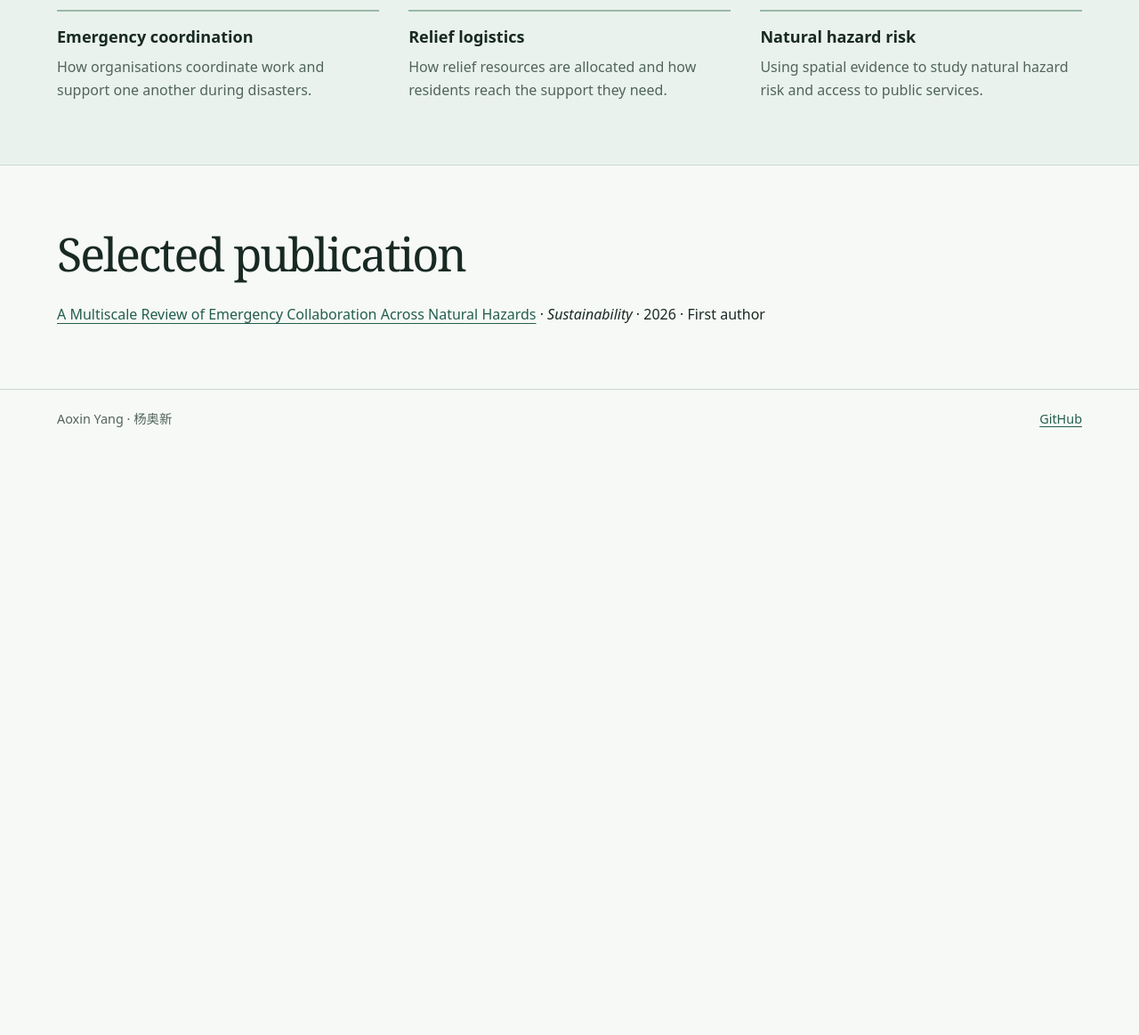
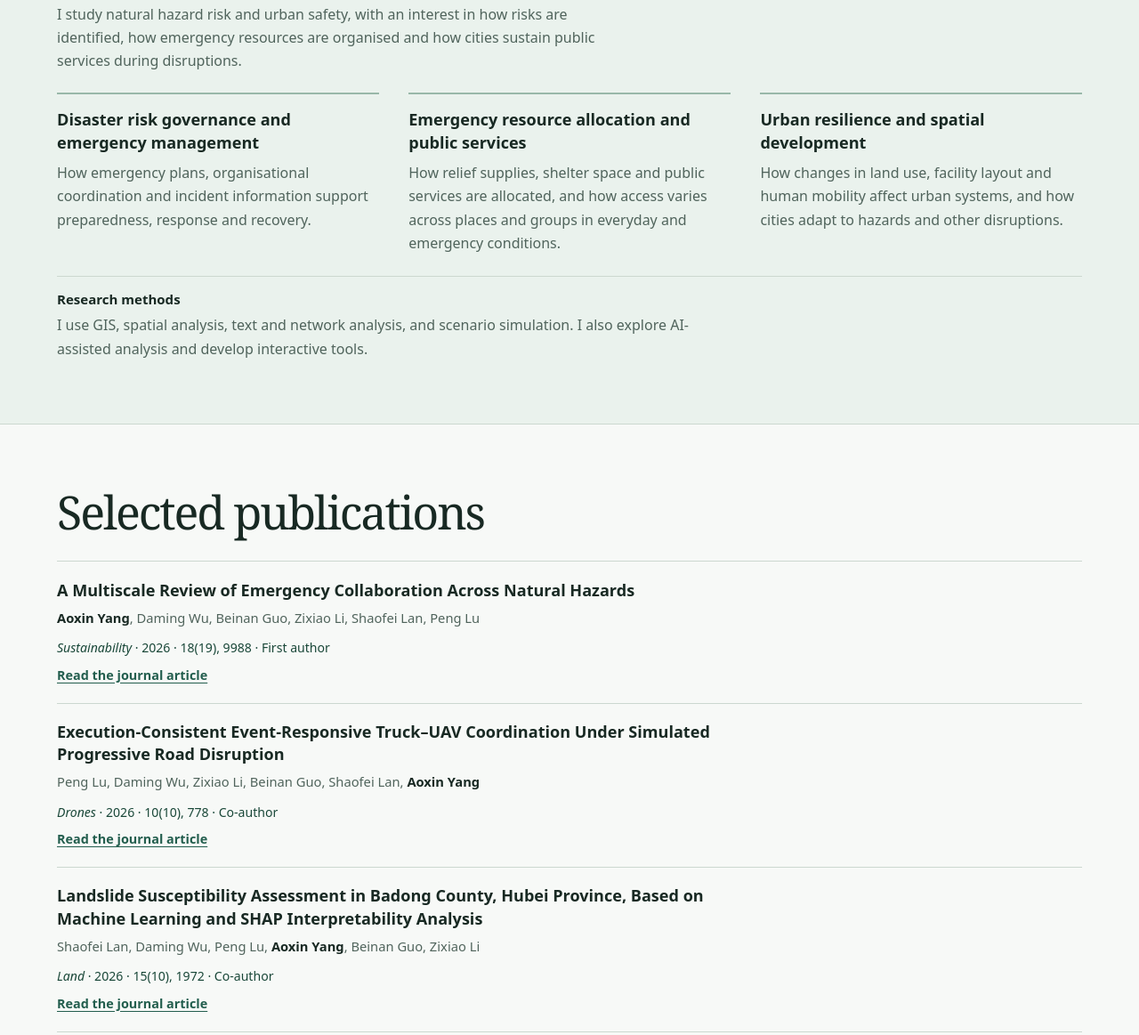
Before and after one commit to YangAoxin/yangaoxin.github.io, a plain HTML site: page index.html in a window 1280 px wide. Shown: the part 1421-2584 px from the top of the page at 89% size. Before the commit the page ends 1926 px from the top, so only its background shows below. Drawn offline with Linux system fonts and the light colour scheme.

Commit message:
Update research interests and selected publications

```diff
--- a/index.html
+++ b/index.html
@@ -59,11 +59,17 @@
     .section h2 { margin-bottom: 1.7rem; }
     .topics { display: grid; grid-template-columns: repeat(3, minmax(0, 1fr)); gap: 1.4rem 2.1rem; }
     .topics article { border-top: 2px solid #99b8a9; padding-top: 1rem; }
+    .research-intro { margin: -.5rem 0 1.4rem; max-width: 70ch; color: var(--muted); }
+    .research-methods { border-top: 1px solid var(--line); margin-top: 1.5rem; padding-top: .9rem; }
+    .research-methods h3 { font-size: .94rem; margin-bottom: .35rem; }
+    .research-methods p { color: var(--muted); max-width: 79ch; }
     .topics p, .project p, .paper details p { color: var(--muted); margin-top: .5rem; }
     .paper { padding: 1.2rem 0; border-bottom: 1px solid var(--line); }
     .paper:first-of-type { border-top: 1px solid var(--line); }
     .paper h3 { margin-bottom: .36rem; max-width: 74ch; }
     .paper-meta { color: var(--green-dark); font-size: .88rem; }
+    .paper .paper-actions { margin-top: .45rem; }
+    .paper-title, .authors { overflow-wrap: anywhere; }
     .authors { color: var(--muted); font-size: .92rem; margin-block: .15rem .65rem; }
     .authors strong { color: var(--ink); }
     .paper-actions { display: flex; gap: 1rem; align-items: baseline; font-size: .9rem; }
@@ -104,7 +110,8 @@
       <nav aria-label="Primary navigation">
         <a href="#about" data-zh="简介">About</a>
         <a href="#projects" data-zh="作品">Projects</a>
-        <a href="#research" data-zh="研究兴趣">Research</a>
+        <a href="#research" data-zh="研究方向">Research</a>
+        <a href="#publications" data-zh="发表">Publications</a>
       </nav>
       <button class="language" type="button" lang="zh-CN" hidden>中文</button>
     </div>
@@ -123,7 +130,7 @@
       </div>
       <figure class="terrain">
         <img src="terrain.jpg" alt="" width="1200" height="800">
-        <figcaption data-zh="山地河谷 · AI 生成的配图">Mountain river valley · AI-generated illustration</figcaption>
+        <figcaption data-zh="山地河谷示意">Mountain river valley illustration</figcaption>
       </figure>
     </section>
 
@@ -165,26 +172,48 @@
     <div class="band">
       <section class="section wrap" id="research" aria-labelledby="research-title">
         <h2 id="research-title" data-zh="研究方向">Research interests</h2>
+        <p class="research-intro" data-zh="我关注自然灾害防治与城市安全，尤其是风险如何被识别、应急资源怎样组织，以及城市如何在受扰动时维持公共服务。">I study natural hazard risk and urban safety, with an interest in how risks are identified, how emergency resources are organised and how cities sustain public services during disruptions.</p>
         <div class="topics">
           <article>
-            <h3 data-zh="灾害应急协同">Emergency coordination</h3>
-            <p data-zh="不同地区和组织怎样协同开展灾害应对。">How organisations coordinate work and support one another during disasters.</p>
+            <h3 data-zh="灾害风险治理与应急管理">Disaster risk governance and emergency management</h3>
+            <p data-zh="关注灾前准备、灾时响应与灾后恢复中，应急预案、组织协作和灾情信息如何衔接。">How emergency plans, organisational coordination and incident information support preparedness, response and recovery.</p>
           </article>
           <article>
-            <h3 data-zh="救灾物资与配送">Relief logistics</h3>
-            <p data-zh="救灾资源怎样配置，居民如何获得需要的支持。">How relief resources are allocated and how residents reach the support they need.</p>
+            <h3 data-zh="应急资源配置与公共服务">Emergency resource allocation and public services</h3>
+            <p data-zh="关注应急物资、避难空间和公共服务的配置，以及不同地区与人群在平时和灾时获得支持的机会。">How relief supplies, shelter space and public services are allocated, and how access varies across places and groups in everyday and emergency conditions.</p>
           </article>
           <article>
-            <h3 data-zh="自然灾害风险">Natural hazard risk</h3>
-            <p data-zh="用空间资料理解自然灾害风险与公共服务。">Using spatial evidence to study natural hazard risk and access to public services.</p>
+            <h3 data-zh="城市韧性与空间发展">Urban resilience and spatial development</h3>
+            <p data-zh="关注土地利用、设施布局和人群流动的变化怎样影响城市运行，以及城市如何适应自然灾害等扰动。">How changes in land use, facility layout and human mobility affect urban systems, and how cities adapt to hazards and other disruptions.</p>
           </article>
+        </div>
+        <div class="research-methods">
+          <h3 data-zh="研究方法">Research methods</h3>
+          <p data-zh="使用地理信息系统（GIS）、空间分析、文本与网络分析和情景模拟，也在探索人工智能辅助分析与交互工具开发。">I use GIS, spatial analysis, text and network analysis, and scenario simulation. I also explore AI-assisted analysis and develop interactive tools.</p>
         </div>
       </section>
     </div>
 
     <section class="section wrap" id="publications" aria-labelledby="publications-title">
-      <h2 id="publications-title" data-zh="代表性发表">Selected publication</h2>
-      <p><a href="https://doi.org/10.3390/su18199988">A Multiscale Review of Emergency Collaboration Across Natural Hazards</a> · <i>Sustainability</i> · 2026 · <span data-zh="第一作者">First author</span></p>
+      <h2 id="publications-title" data-zh="代表性发表">Selected publications</h2>
+      <article class="paper">
+        <h3 class="paper-title" lang="en">A Multiscale Review of Emergency Collaboration Across Natural Hazards</h3>
+        <p class="authors" lang="en"><strong>Aoxin Yang</strong>, Daming Wu, Beinan Guo, Zixiao Li, Shaofei Lan, Peng Lu</p>
+        <p class="paper-meta"><i>Sustainability</i> · 2026 · 18(19), 9988 · <span data-zh="第一作者">First author</span></p>
+        <div class="paper-actions"><a href="https://doi.org/10.3390/su18199988" data-zh="阅读期刊全文">Read the journal article</a></div>
+      </article>
+      <article class="paper">
+        <h3 class="paper-title" lang="en">Execution-Consistent Event-Responsive Truck–UAV Coordination Under Simulated Progressive Road Disruption</h3>
+        <p class="authors" lang="en">Peng Lu, Daming Wu, Zixiao Li, Beinan Guo, Shaofei Lan, <strong>Aoxin Yang</strong></p>
+        <p class="paper-meta"><i>Drones</i> · 2026 · 10(10), 778 · <span data-zh="合著">Co-author</span></p>
+        <div class="paper-actions"><a href="https://doi.org/10.3390/drones10100778" data-zh="阅读期刊全文">Read the journal article</a></div>
+      </article>
+      <article class="paper">
+        <h3 class="paper-title" lang="en">Landslide Susceptibility Assessment in Badong County, Hubei Province, Based on Machine Learning and SHAP Interpretability Analysis</h3>
+        <p class="authors" lang="en">Shaofei Lan, Daming Wu, Peng Lu, <strong>Aoxin Yang</strong>, Beinan Guo, Zixiao Li</p>
+        <p class="paper-meta"><i>Land</i> · 2026 · 15(10), 1972 · <span data-zh="合著">Co-author</span></p>
+        <div class="paper-actions"><a href="https://doi.org/10.3390/land15101972" data-zh="阅读期刊全文">Read the journal article</a></div>
+      </article>
     </section>
   </main>
   <footer>
```
